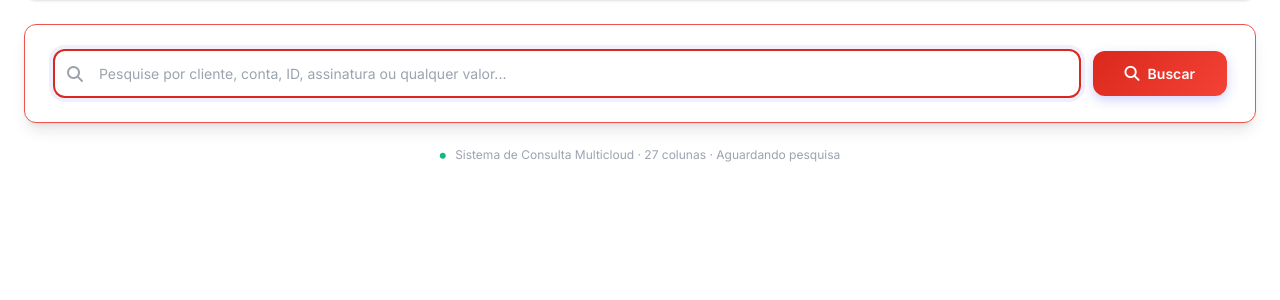
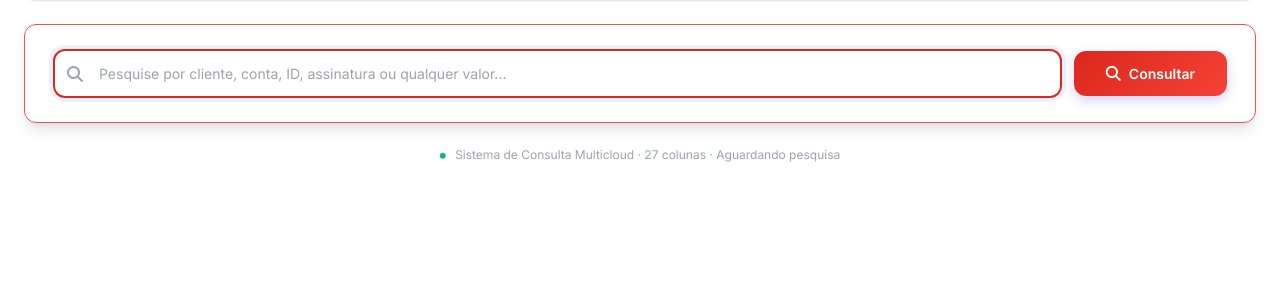
Before and after one commit to edsilva787878/base, a Flask app: page / in a window 1280 px wide. Shown: the part 162-462 px from the top of the page. Run offline with Flask 3, Linux system fonts and the light colour scheme.

Commit message:
troca do texto do botao

```diff
--- a/templates/index.html
+++ b/templates/index.html
@@ -626,7 +626,7 @@
                 >
             </div>
             <button type="submit" class="btn-search">
-                <i class="fas fa-search"></i> Buscar
+                <i class="fas fa-search"></i> Consultar
             </button>
             {% if termo %}
             <a href="{{ url_for('index') }}" class="btn-clear">
```
